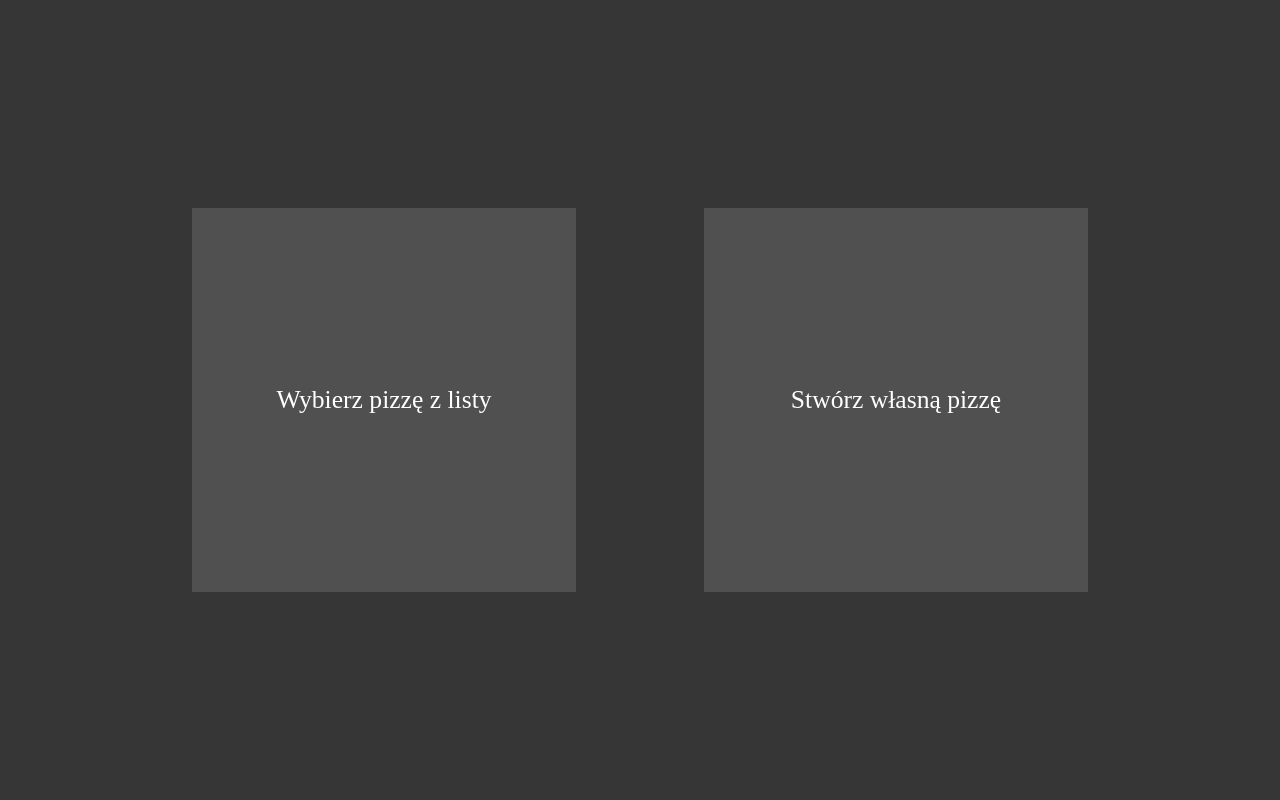
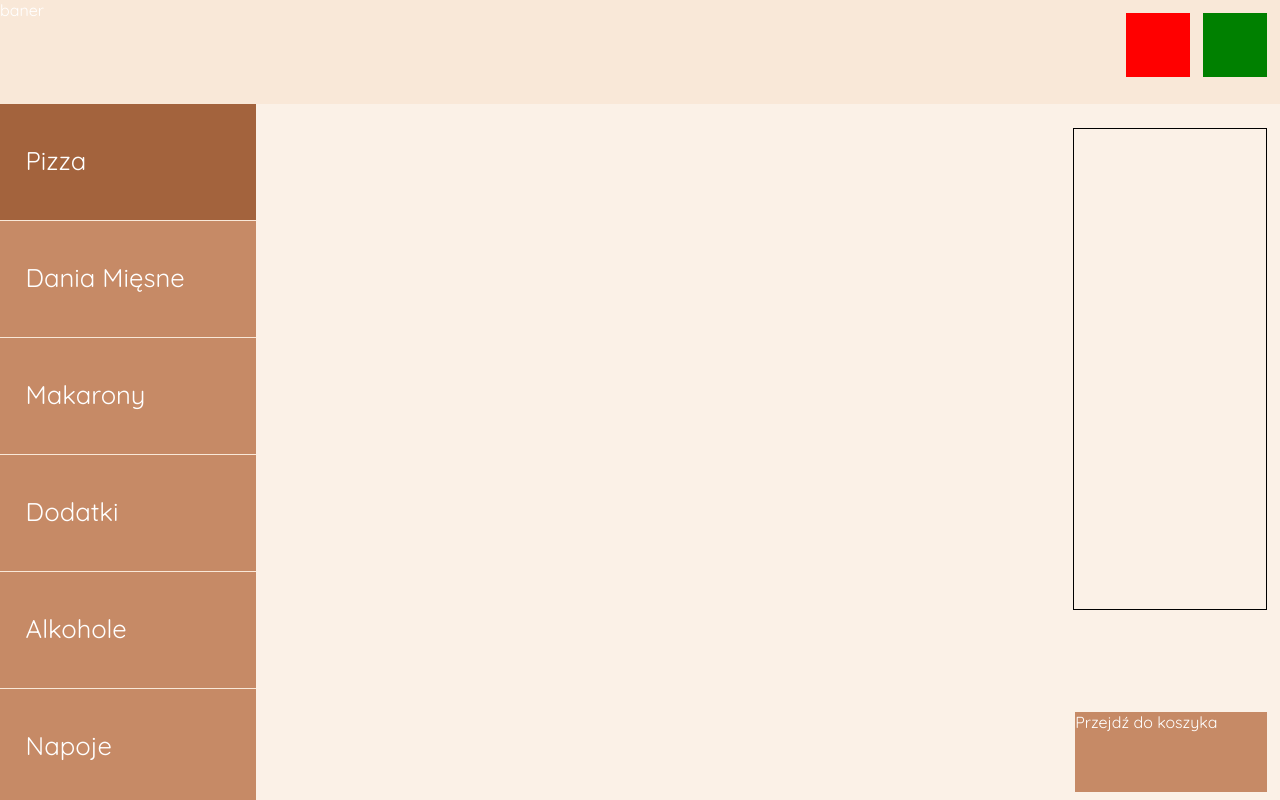
Before and after one commit to y616388/interfejsy, a website: page public/index.html in a window 1280 px wide. Drawn offline with Linux system fonts and the light colour scheme.

Commit message:
Add files via upload

```diff
--- a/public/index.css
+++ b/public/index.css
@@ -1,7 +1,7 @@
 body {
-  background: #363636;
+  background: #FBF1E7;
   color: white;
-  user-select: none;
+  font-family: 'Quicksand', sans-serif;
 }
 
 #kontener {
@@ -12,30 +12,81 @@ body {
   height: 100vh;
 }
 
-#lewy, #prawy {
-  position: absolute;
-  background: #505050;
-  top:0;
-  bottom: 0;
-  margin: auto;
-  font-size: 2vw;
-  text-align: center;
-  line-height: 30vw;
-  width: 30vw;
-  height: 30vw;
+#baner {
+	position: fixed;
+	top: 0;
+	left: 0;
+	right: 0;
+	margin: auto;
+	background: #F9E8D8;
+	width: 100vw;
+	height: 13vh;
 }
 
-#lewy {
-  left: 0vw;
-  right: 40vw;
+#baner2 {
+	position: fixed;
+	top: 1vw;
+	right: 1vw;
+	margin: auto;
+	background: green;
+	width: 5vw;
+	height: 5vw;
 }
 
-#prawy {
-  left: 40vw;
-  right: 0vw;
+#baner3 {
+	position: fixed;
+	top: 1vw;
+	right: 7vw;
+	margin: auto;
+	background: red;
+	width: 5vw;
+	height: 5vw;
 }
 
-#lewy:hover, #prawy:hover {
-  cursor: pointer;
-  background: #6a6a6a;
+#menu {
+	width: 20vw;
+	height: 87vh;
+	background: #C68A66;
+	position: fixed;
+	top: 13vh;
+	left: 0;
 }
+
+#koszyk_open {
+	width: 15vw;
+	height: 10vh;
+	background: #C68A66;
+	position: fixed;
+	bottom: 1vh;
+	right: 1vw;
+}
+
+.przycisk {
+	cursor: pointer;
+	width: 18vw;
+	height: 14.5vh;
+	background: none;
+	line-height: 14vh;
+	text-align: left;
+	padding-left: 2vw;
+	font-size: 2vw;
+	color: white;
+	border-bottom: 1px #F9E8D8 solid;
+}
+
+.przycisk:hover {
+	background: #cd9879;
+}
+
+.przycisk:active {
+	background: #a3633d;
+}
+
+#promocje {
+	position: fixed;
+	top: 16vh;
+	right: 1vw;
+	height: 60vh;
+	width: 15vw;
+	border: 1px solid black;
+}
--- a/public/index.html
+++ b/public/index.html
@@ -3,6 +3,7 @@
   <head>
     <meta charset='utf-8'>
     <link rel='stylesheet' href='index.css'>
+	<link href="https://fonts.googleapis.com/css?family=Quicksand&display=swap" rel="stylesheet">
     <title>Pizzomat</title>
   </head>
   <body>
--- a/public/strona.js
+++ b/public/strona.js
@@ -1,2 +1,24 @@
-document.getElementById('kontener').innerHTML+="<div id='lewy'>Wybierz pizzę z listy</div>";
-document.getElementById('kontener').innerHTML+="<div id='prawy'>Stwórz własną pizzę</div>";
+start();
+function start() {
+	document.getElementById('kontener').innerHTML+="<div id='baner'>baner</div>";
+	document.getElementById('kontener').innerHTML+="<div id='baner2'></div>";
+	document.getElementById('kontener').innerHTML+="<div id='baner3'></div>";
+	document.getElementById('kontener').innerHTML+="<div id='menu'><div class='przycisk' id='o1' onclick='opcja(1)'>Pizza</div><div class='przycisk' id='o2' onclick='opcja(2)'>Dania Mięsne</div><div class='przycisk' id='o3' onclick='opcja(3)'>Makarony</div><div class='przycisk' id='o4' onclick='opcja(4)'>Dodatki</div><div class='przycisk' id='o5' onclick='opcja(5)'>Alkohole</div><div class='przycisk' id='o6' onclick='opcja(6)'>Napoje</div></div>";
+	document.getElementById('kontener').innerHTML+="<div id='main'></div>";
+	document.getElementById('kontener').innerHTML+="<div id='koszyk_open'>Przejdź do koszyka</div>";
+	document.getElementById('kontener').innerHTML+="<div id='promocje'></div>";
+}
+
+var id = 1;
+
+function opcja(id) {
+	for(var i = 1; i<=6; i++) {
+		document.getElementById('o'+i).style.background = "#C68A66";
+	}
+	document.getElementById('o'+id).style.background = "#a3633d";
+}
+
+opcja(1);
+
+//<div id='koszyk_niego'>Do zapłaty: 12,50zł</div>
+//<div id='koszyk_go'>Zapłać</div>
```
